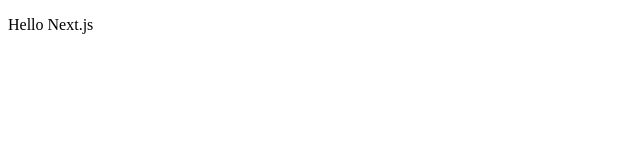
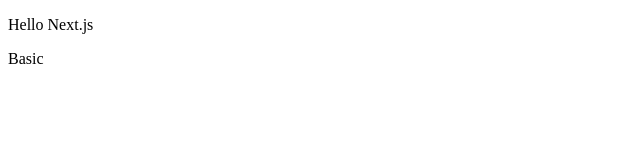
Before and after one commit to rlage/vizzuality-challenge, a Next.js app: page / in a window 1280 px wide. Shown: the top 160 px of the page, without its empty margins (0-640 px from the left). Built offline with nearby package versions, Linux system fonts and the light colour scheme.

Commit message:
add placeholder component

```diff
--- /dev/null
+++ b/components/Basic/Basic.js
@@ -0,0 +1,9 @@
+import React from 'react';
+
+const Basic = () => {
+  return(
+    <div> Basic </div>
+  )
+}
+
+export default Basic;
--- /dev/null
+++ b/components/Basic/index.js
@@ -0,0 +1 @@
+export { default } from './Basic'
--- a/pages/index.js
+++ b/pages/index.js
@@ -1,7 +1,10 @@
+import Basic from '../components/Basic';
+
 const Index = () => {
   return (
     <div>
       <p>Hello Next.js</p>
+      <Basic></Basic>
     </div>
   );
 }
```
